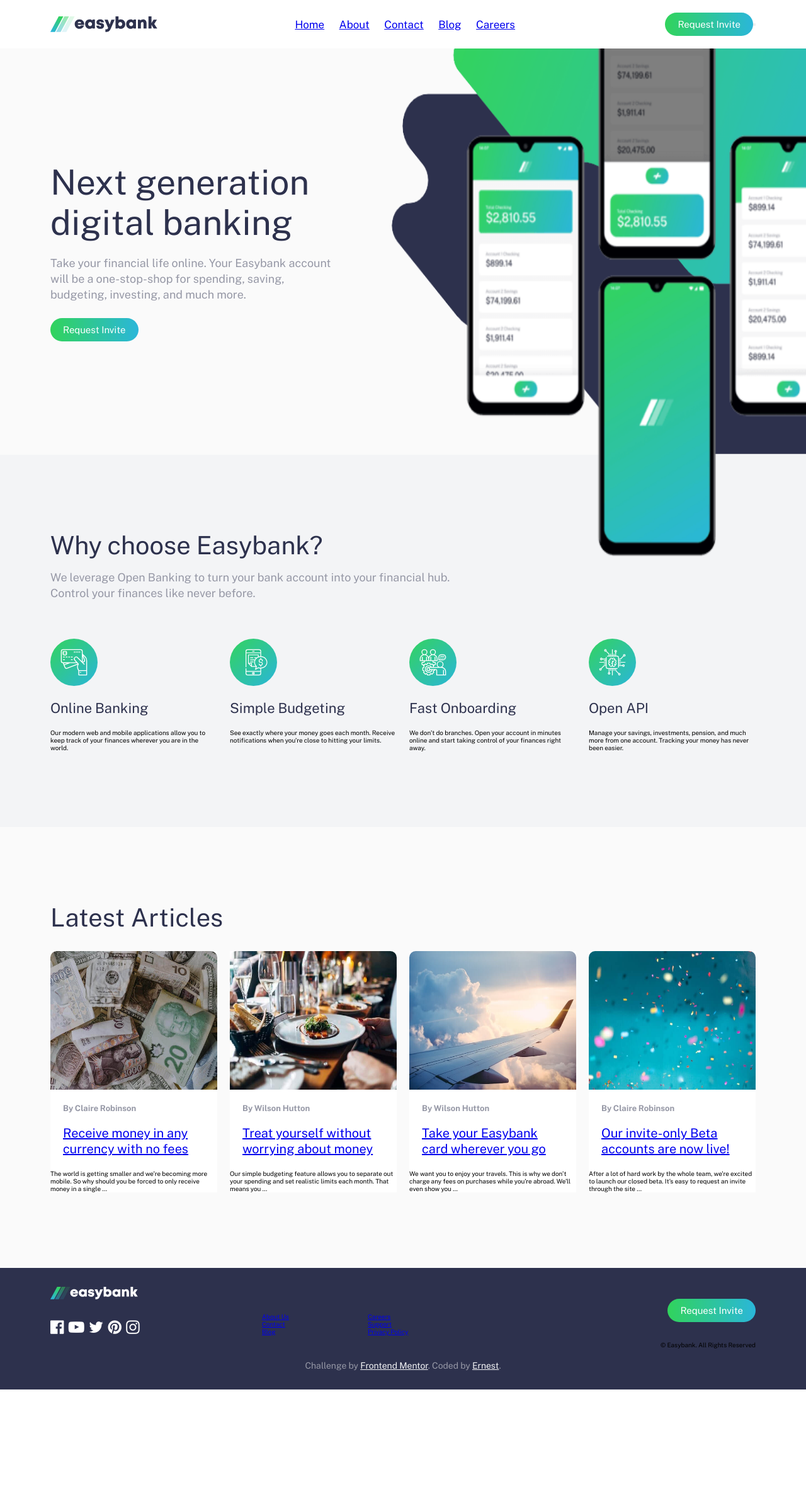
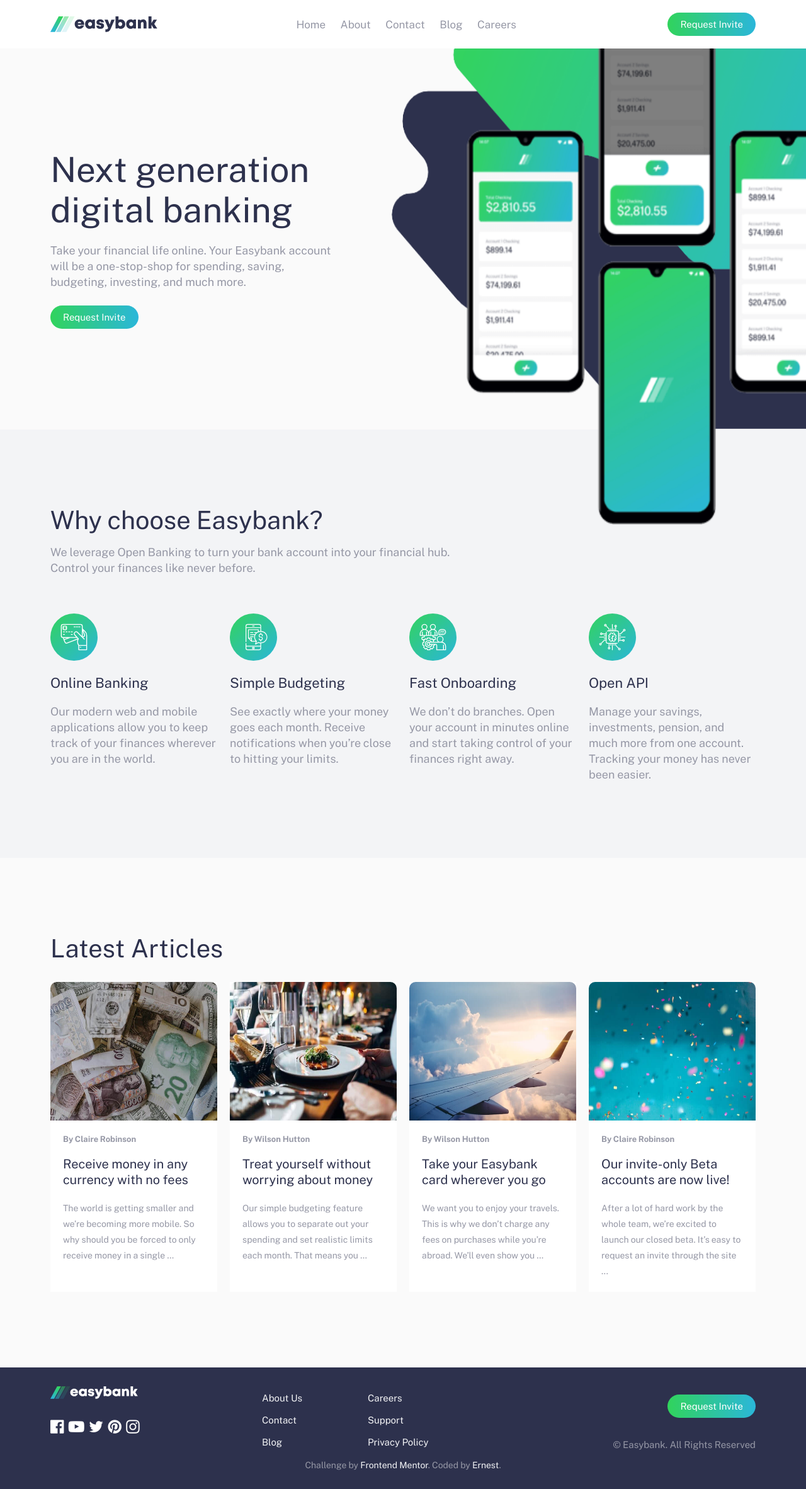
Before and after one commit to Ernest2026/Websites, a PHP site: page / in a window 1280 px wide. Shown: the whole page at 63% size. Before the commit the page ends 2206 px from the top, so only its background shows below. Run offline with PHP 8.4, Linux system fonts and the light colour scheme.

Commit message:
Update style.css

```diff
--- a/easybank-landing-page-master/css/style.css
+++ b/easybank-landing-page-master/css/style.css
@@ -35,6 +35,18 @@ html {
     width: 100%;
     position: relative;
     overflow: hidden;
+}
+
+a {
+    text-decoration: none;
+    color: inherit;
+}
+
+button {
+    outline: none;
+    border: none;
+    background-color: transparent;
+    cursor: pointer;
 }
 
 .nav {
@@ -109,7 +121,7 @@ html {
     cursor: pointer;
 }
 
-.button:hover {
+.button:hover, .button:focus {
     opacity: 0.8;
     box-shadow: 3px 3px 5px 0px hsl(233, 8%, 62%,0.8);
     -webkit-box-shadow: 3px 3px 5px 0px hsl(233, 8%, 62%,0.8);
@@ -189,8 +201,11 @@ html {
     padding: 2rem 0;
 }
 
-.col-b .section-b h5 {
+.col-b .section-b p {
     color: var(--Grayish-Blue);
+    font-weight: 400;
+    font-size: 1.8rem;
+    line-height: 2.5rem;
 }
 
 .col-c {
@@ -224,10 +239,12 @@ html {
     margin: 2rem;
 }
 
-.col-c .section-a .sec-a h5 {
+.col-c .section-a .sec-a p {
     color: var(--Grayish-Blue);
     font-size: 1.4rem;
     margin: 2rem;
+    font-weight: 400;
+    line-height: 2.5rem;
 }
 
 .col-c .section-a .sec-a h4 {
@@ -280,12 +297,12 @@ html {
     transition: 0.5s;
 }
 
-.footer .section-a .sec-b h5 {
+.footer .section-a .sec-b p {
     margin-bottom: 1rem;
     color: var(--Light-Grayish-Blue);
 }
 
-.footer .section-a .sec-c h5 {
+.footer .section-a .sec-c p {
     color: var(--Grayish-Blue);
 }
 
@@ -297,11 +314,11 @@ html {
     margin: 1rem 0;
 }
 
-.footer .section-a h5 {
+.footer .section-a p {
     font-size: 1.5rem;
 }
 
-.footer .section-a .sec-b h5:hover {
+.footer .section-a .sec-b p:hover {
     color: var(--Lime-Green);
     transition: 0.5s;
     cursor: pointer;
@@ -347,6 +364,12 @@ h4 {
 }
 
 h5 {
+    font-weight: 400;
+    font-size: 1.8rem;
+    line-height: 2.5rem;
+}
+
+p {
     font-weight: 400;
     font-size: 1.8rem;
     line-height: 2.5rem;
@@ -505,7 +528,7 @@ h6 {
     }
 
     .col-a .section-a .sec-a {
-        padding: 18rem 0;
+        padding: 16rem 0;
         flex: calc(47% - 8rem);
 
         text-align: unset;
```
